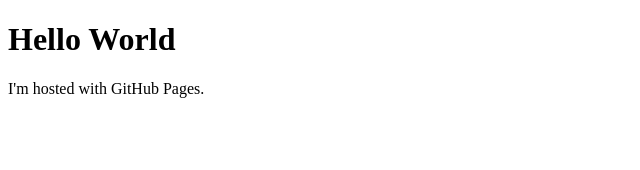
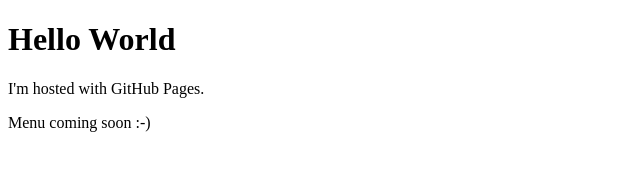
Before and after one commit to DanB-Web/DanB-Web.github.io, a plain HTML site: page index.html in a window 1280 px wide. Shown: the whole page, without its empty margins (0-640 px from the left). Drawn offline with Linux system fonts and the light colour scheme.

Commit message:
Update index.html
Checking html

```diff
--- a/index.html
+++ b/index.html
@@ -3,5 +3,6 @@
 <body>
 <h1>Hello World</h1>
 <p>I'm hosted with GitHub Pages.</p>
+ <p>Menu coming soon :-)</p>
 </body>
 </html>
```
